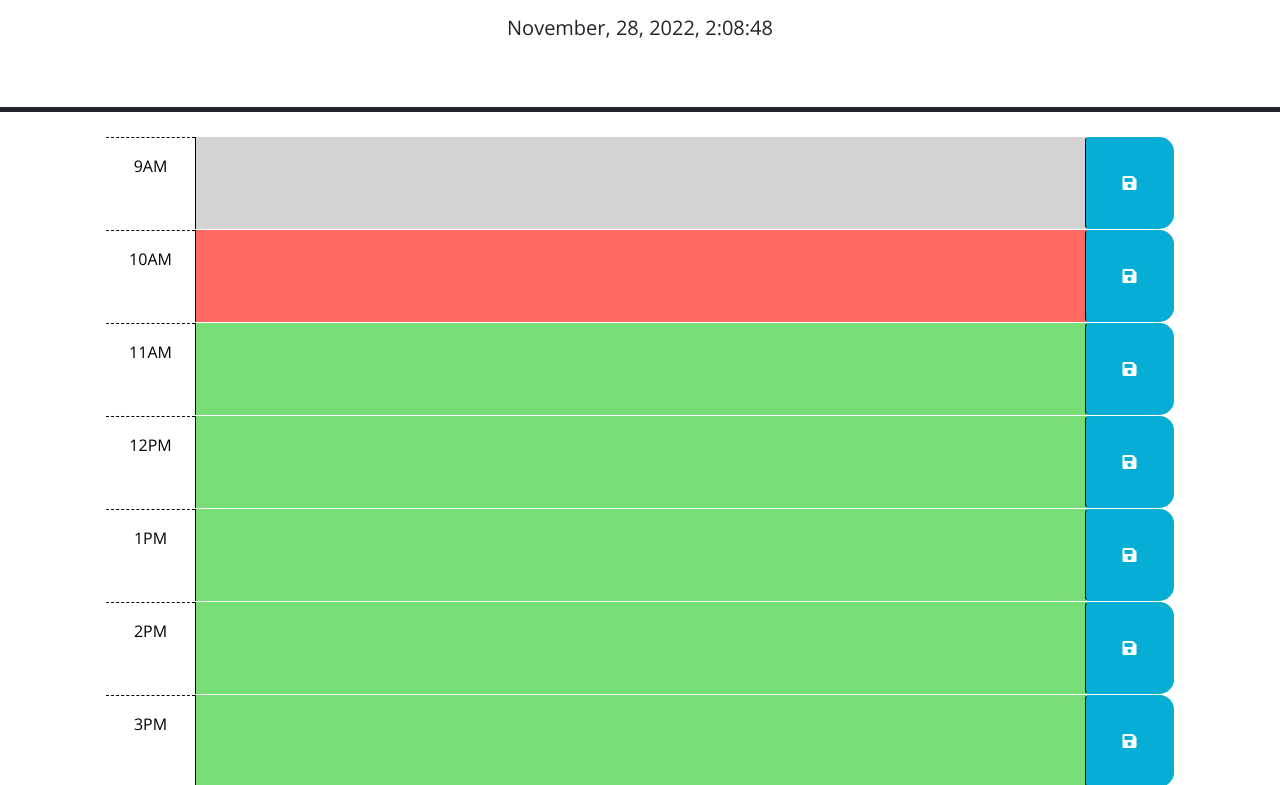
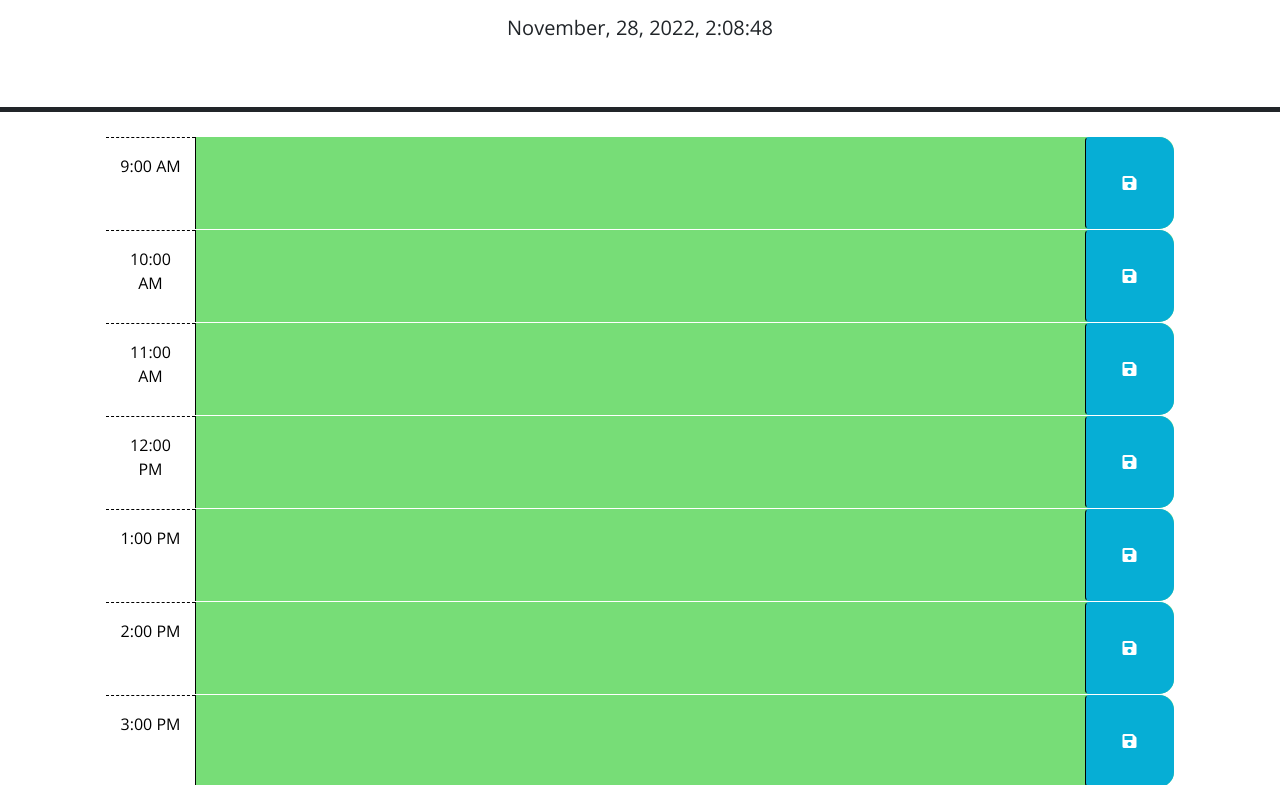
Before and after one commit to SDeGraff/Project_Tracker, a plain HTML site: page index.html in a window 1280 px wide. Shown: the part 166-951 px from the top of the page. Drawn offline with nearby package versions, Linux system fonts and the light colour scheme.

Commit message:
fixed issue with ID name in getItem hour

```diff
--- a/index.html
+++ b/index.html
@@ -40,8 +40,8 @@
         -->
 
       <!-- Example of a past time block. The "past" class adds a gray background color. -->
-      <div id="hour-9" class="row time-block past">
-        <div class="col-2 col-md-1 hour text-center py-3">9AM</div>
+      <div id="hour-9" class="row time-block ">
+        <div class="col-2 col-md-1 hour text-center py-3">9:00 AM</div>
         <textarea class="col-8 col-md-10 description" rows="3"> </textarea>
         <button class="btn saveBtn col-2 col-md-1" aria-label="save">
           <i class="fas fa-save" aria-hidden="true"></i>
@@ -49,8 +49,8 @@
       </div>
 
       <!-- Example of a a present time block. The "present" class adds a red background color. -->
-      <div id="hour-10" class="row time-block present">
-        <div class="col-2 col-md-1 hour text-center py-3">10AM</div>
+      <div id="hour-10" class="row time-block ">
+        <div class="col-2 col-md-1 hour text-center py-3">10:00 AM</div>
         <textarea class="col-8 col-md-10 description" rows="3"> </textarea>
         <button class="btn saveBtn col-2 col-md-1" aria-label="save">
           <i class="fas fa-save" aria-hidden="true"></i>
@@ -58,76 +58,71 @@
       </div>
 
       <!-- Example of a future time block. The "future" class adds a green background color. -->
-      <div id="hour-11" class="row time-block future">
-        <div class="col-2 col-md-1 hour text-center py-3">11AM</div>
+      <div id="hour-11" class="row time-block">
+        <div class="col-2 col-md-1 hour text-center py-3">11:00 AM</div>
         <textarea class="col-8 col-md-10 description" rows="3"> </textarea>
         <button class="btn saveBtn col-2 col-md-1" aria-label="save">
           <i class="fas fa-save" aria-hidden="true"></i>
         </button>
       </div>
 
-      <div id="hour-12" class="row time-block future">
-        <div class="col-2 col-md-1 hour text-center py-3">12PM</div>
+      <div id="hour-12" class="row time-block">
+        <div class="col-2 col-md-1 hour text-center py-3">12:00 PM</div>
         <textarea class="col-8 col-md-10 description" rows="3"> </textarea>
         <button class="btn saveBtn col-2 col-md-1" aria-label="save">
           <i class="fas fa-save" aria-hidden="true"></i>
         </button>
       </div>
 
-      <div id="hour-13" class="row time-block future">
-        <div class="col-2 col-md-1 hour text-center py-3">1PM</div>
+      <div id="hour-13" class="row time-block">
+        <div class="col-2 col-md-1 hour text-center py-3">1:00 PM</div>
         <textarea class="col-8 col-md-10 description" rows="3"> </textarea>
         <button class="btn saveBtn col-2 col-md-1" aria-label="save">
           <i class="fas fa-save" aria-hidden="true"></i>
         </button>
       </div>
 
-      <div id="hour-14" class="row time-block future">
-        <div class="col-2 col-md-1 hour text-center py-3">2PM</div>
+      <div id="hour-14" class="row time-block">
+        <div class="col-2 col-md-1 hour text-center py-3">2:00 PM</div>
         <textarea class="col-8 col-md-10 description" rows="3"> </textarea>
         <button class="btn saveBtn col-2 col-md-1" aria-label="save">
           <i class="fas fa-save" aria-hidden="true"></i>
         </button>
       </div>
 
-      <div id="hour-15" class="row time-block future">
-        <div class="col-2 col-md-1 hour text-center py-3">3PM</div>
+      <div id="hour-15" class="row time-block">
+        <div class="col-2 col-md-1 hour text-center py-3">3:00 PM</div>
         <textarea class="col-8 col-md-10 description" rows="3"> </textarea>
         <button class="btn saveBtn col-2 col-md-1" aria-label="save">
           <i class="fas fa-save" aria-hidden="true"></i>
         </button>
       </div>
 
-      <div id="hour-16" class="row time-block future">
-        <div class="col-2 col-md-1 hour text-center py-3">4PM</div>
+      <div id="hour-16" class="row time-block">
+        <div class="col-2 col-md-1 hour text-center py-3">4:00 PM</div>
         <textarea class="col-8 col-md-10 description" rows="3"> </textarea>
         <button class="btn saveBtn col-2 col-md-1" aria-label="save">
           <i class="fas fa-save" aria-hidden="true"></i>
         </button>
       </div>
 
-      <div id="hour-17" class="row time-block future">
-        <div class="col-2 col-md-1 hour text-center py-3">5PM</div>
+      <div id="hour-17" class="row time-block">
+        <div class="col-2 col-md-1 hour text-center py-3">5:00 PM</div>
         <textarea class="col-8 col-md-10 description" rows="3"> </textarea>
         <button class="btn saveBtn col-2 col-md-1" aria-label="save">
           <i class="fas fa-save" aria-hidden="true"></i>
         </button>
       </div>
 
-      <!-- <div id="hour-6" class="row time-block future">
-        <div class="col-2 col-md-1 hour text-center py-3">6PM</div>
-        <textarea class="col-8 col-md-10 description" rows="3"> </textarea>
-        <button class="btn saveBtn col-2 col-md-1" aria-label="save">
-          <i class="fas fa-save" aria-hidden="true"></i>
-        </button>
-      </div> -->
-    <script src="https://code.jquery.com/jquery-3.4.1.min.js"></script>
+
+    <script src="https://code.jquery.com/jquery-3.5.1.min.js"></script>
     <script
       src="https://cdn.jsdelivr.net/npm/dayjs@1.11.3/dayjs.min.js"
       integrity="sha256-iu/zLUB+QgISXBLCW/mcDi/rnf4m4uEDO0wauy76x7U="
       crossorigin="anonymous"
     ></script>
 
+
     <script src="script.js"></script>
   </body>
 </html>
--- a/script.js
+++ b/script.js
@@ -14,7 +14,7 @@ $(document).ready(function () {
     var text = $(this).siblings(".description").val();
     var time = $(this).parent().attr('id');
     localStorage.setItem(time, text);
-  });
+  })
 
     // TODO: Add code to apply the past, present, or future class to each time
     // block by comparing the id to the current hour. HINTS: How can the id
@@ -25,29 +25,45 @@ $(document).ready(function () {
       var timeNow = dayjs().hour();
 
       $(".time-block").each(function() {
-        var blockTime = parseint($(this).attr("id").split("hour")[1]);
+        var blockTime = parseInt($(this).attr("id"));
 
-
+        if (blockTime < timeNow) {
+          $(this).removeClass("future");
+          $(this).removeClass("present");
+          $(this).addClass("past");
+        }
+        else if (blockTime === timeNow) {
+          $(this).removeClass("past");
+          $(this).removeClass("future");
+          $(this).addClass("present");
+        }
+        else {
+          $(this).removeClass("past");
+          $(this).removeClass("present");
+          $(this).addClass("future");
+        }
+        console.log(timeTracker);
       })
     }
-    //
+
     // TODO: Add code to get any user input that was saved in localStorage and set
     // the values of the corresponding textarea elements. HINT: How can the id
     // attribute of each time-block be used to do this?
 
-    $("#hour9 .description").val(localStorage.getItem("hour9"));
-    $("#hour10 .description").val(localStorage.getItem("hour10"));
-    $("#hour11 .description").val(localStorage.getItem("hour11"));
-    $("#hour12 .description").val(localStorage.getItem("hour12"));
-    $("#hour13 .description").val(localStorage.getItem("hour13"));
-    $("#hour14 .description").val(localStorage.getItem("hour14"));
-    $("#hour15 .description").val(localStorage.getItem("hour15"));
-    $("#hour16 .description").val(localStorage.getItem("hour16"));
-    $("#hour17 .description").val(localStorage.getItem("hour17"));
+    $("#hour-9 .description").val(localStorage.getItem("hour-9"));
+    $("#hour-10 .description").val(localStorage.getItem("hour-10"));
+    $("#hour-11 .description").val(localStorage.getItem("hour-11"));
+    $("#hour-12 .description").val(localStorage.getItem("hour-12"));
+    $("#hour-13 .description").val(localStorage.getItem("hour-13"));
+    $("#hour-14 .description").val(localStorage.getItem("hour-14"));
+    $("#hour-15 .description").val(localStorage.getItem("hour-15"));
+    $("#hour-16 .description").val(localStorage.getItem("hour-16"));
+    $("#hour-17 .description").val(localStorage.getItem("hour-17"));
 
     // TODO: Add code to display the current date in the header of the page.
 
     var now = dayjs().format('MMMM, D, YYYY, h:mm:ss');
     $('#currentDay').text(now)
 
-  });
+    timeTracker();
+  })
```
